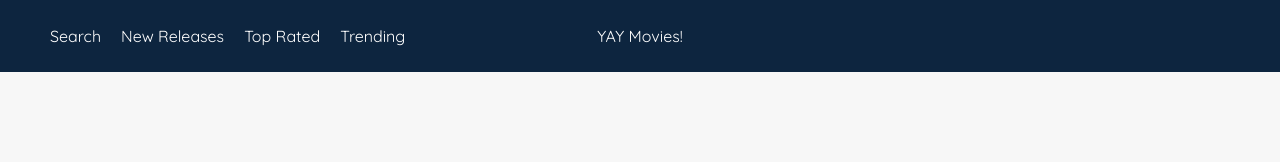
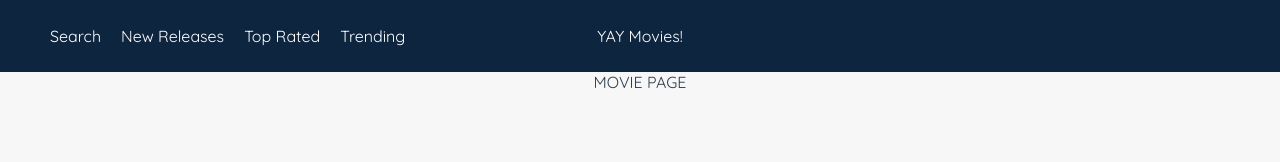
Before and after one commit to joseph-johnson27001/movie_database, a Vue app: page /movie in a window 1280 px wide. Shown: the top 162 px of the page. Built offline with nearby package versions, Linux system fonts and the light colour scheme.

Commit message:
Movie Page navigation

```diff
--- a/src/router/index.js
+++ b/src/router/index.js
@@ -3,6 +3,7 @@ import HomePage from "../views/HomePage.vue";
 import NewReleasesPage from "../views/NewReleasesPage.vue";
 import TrendingPage from "../views/TrendingPage.vue";
 import TopRatedPage from "../views/TopRatedPage.vue";
+import MoviePage from "../views/MoviePage.vue";
 
 const routes = [
   {
@@ -25,6 +26,11 @@ const routes = [
     name: "Top Rated",
     component: TopRatedPage,
   },
+  {
+    path: "/movie",
+    name: "Movie",
+    component: MoviePage,
+  },
 ];
 
 const router = createRouter({
--- a/src/views/MoviePage.vue
+++ b/src/views/MoviePage.vue
@@ -0,0 +1,3 @@
+<template>
+  <div>MOVIE PAGE</div>
+</template>
```
